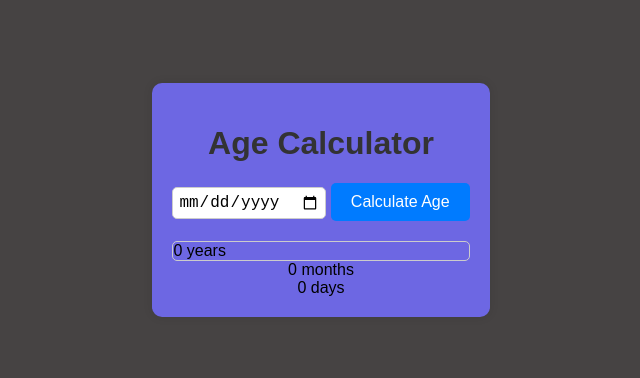
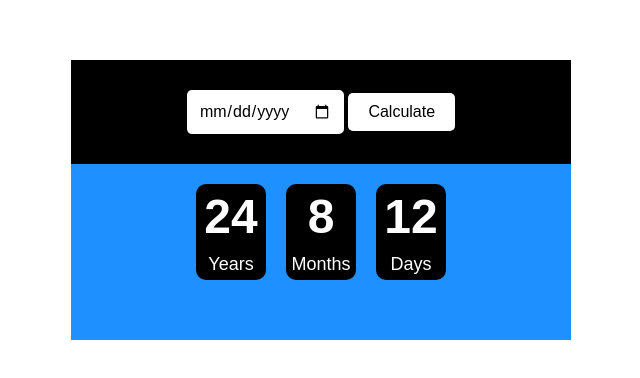
Before and after one commit to AsmaraHassan/classTask-05, a plain HTML site: page index.html in a window 1280 px wide. Shown: the part 200-578 px from the top of the page, without its empty margins (319-959 px from the left). Drawn offline with Linux system fonts and the light colour scheme.

Commit message:
update css

```diff
--- a/index.html
+++ b/index.html
@@ -3,24 +3,29 @@
 <head>
     <meta charset="UTF-8">
     <meta name="viewport" content="width=device-width, initial-scale=1.0">
-    <title>Age Calculator</title>
+    <title>Age calculate</title>
     <link rel="stylesheet" href="./style.css">
 </head>
 <body>
     <div class="container">
-        <h1>Age Calculator</h1>
+        <div class="calculator">
+            <input type="date" id="birthdate" placeholder="Select your birthdate">
+            <button id="calculateAge" onclick="calculateAge()">Calculate</button>
+        </div>
 
-
-        <div class="form">
-            <label for="dob"></label>
-            <input type="date" id="dob">
-            <button onclick="calculateAge()">Calculate Age</button>
-        </div>
-        <div class="result">
-           <div id="year">0 years</div>
-           <div id="month">  0 months</div>
-           <div id="days">  0 days</div>
-
+        <div class="results">
+            <div class="box">
+                <h1 id="years">24</h1>
+                <p>Years</p>
+            </div>
+            <div class="box">
+                <h1 id="months">8</h1>
+                <p>Months</p>
+            </div>
+            <div class="box">
+                <h1 id="days">12</h1>
+                <p>Days</p>
+            </div>
         </div>
     </div>
     <script src="script.js"></script>
--- a/script.js
+++ b/script.js
@@ -1,9 +1,33 @@
 function calculateAge() {
-    //  birthdate yeh lyga
-    var birthDate = new Date(document.getElementById('birthdate').value);
-    var New = new Date();
-// ab age ko calculate karna hai Given date - Date of birth.
-  var age = today.getFullYear() - birthDate.getFullYear();
-var monthDifference = today.getMonth() - birthDate.getMonth();
+  var dob = document.querySelector("#birthdate").value;
 
+  if (!dob) {
+    alert('Please select your date of birth!');
+    return;
+  }
+
+
+  var dobDate = new Date(dob);
+  var today = new Date();
+
+
+  var ageYear = today.getFullYear() - dobDate.getFullYear();
+  var ageMonth = today.getMonth() - dobDate.getMonth();
+  var ageDay = today.getDate() - dobDate.getDate();
+
+
+  if (ageDay < 0) {
+    ageMonth--;
+    ageDay += new Date(today.getFullYear(), today.getMonth(), 0).getDate();
+  }
+
+  if (ageMonth < 0) {
+    ageYear--;
+    ageMonth += 12;
+  }
+
+
+  document.getElementById('years').textContent = ageYear;
+  document.getElementById('months').textContent = ageMonth;
+  document.getElementById('days').textContent = ageDay;
 }
--- a/style.css
+++ b/style.css
@@ -1,58 +1,69 @@
+* {
+    margin: 0;
+    padding: 0;
+    box-sizing: border-box;
+    font-family: Arial, sans-serif;
+}
+
 body {
-    font-family: Arial, sans-serif;
-    background-color: #464343;
-    margin: 0;
     display: flex;
     justify-content: center;
     align-items: center;
     height: 100vh;
+    background-color: #fff;
 }
 
 .container {
-    background-color: #6d67e3;
-    padding: 20px;
-    border-radius: 10px;
-    box-shadow: 0 0 10px rgba(0, 0, 0, 0.1);
     text-align: center;
+    background-color: #1e90ff;
+width: 500px;
+height: 280px;
 }
 
-h1 {
-    color: #333;
-}
+.calculator {
+    margin-bottom: 20px;
+    padding: 30px 5px;
+    background-color: #000;
 
-.form {
-    margin: 20px 0;
-}
-
-label {
-    font-weight: bold;
 }
 
 input[type="date"] {
-    padding: 5px;
-    border: 1px solid #ccc;
+    padding: 10px;
     border-radius: 5px;
+    border: 2px solid #fff;
     font-size: 16px;
 }
 
 button {
-    background-color: #007BFF;
-    color: #fff;
-    border: none;
     padding: 10px 20px;
     border-radius: 5px;
+    border: none;
+    background-color: #fff;
+    color: #000;
     font-size: 16px;
     cursor: pointer;
 }
 
-/* .result {
-    margin-top: 20px;
+.results {
+    display: flex;
+    justify-content: center;
+}
+
+.box {
+    background-color: #000;
+    color: #fff;
+    margin:0 10px;
+    padding: 5px;
+    justify-content: center;
+    border-radius: 10px;
+    width: 70px;
+}
+
+h1 {
+    font-size: 48px;
+    margin-bottom: 10px;
+}
+
+p {
     font-size: 18px;
-} */
- #year{
-   display: flex;
-   justify-content: left;
-    border: 1px solid #ccc;
-    border-radius: 5px;
-    font-size: 16px;
- }
+}
```
